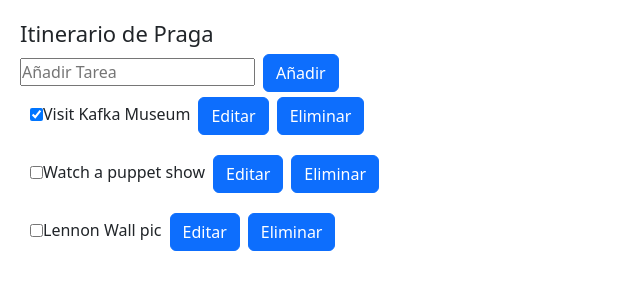
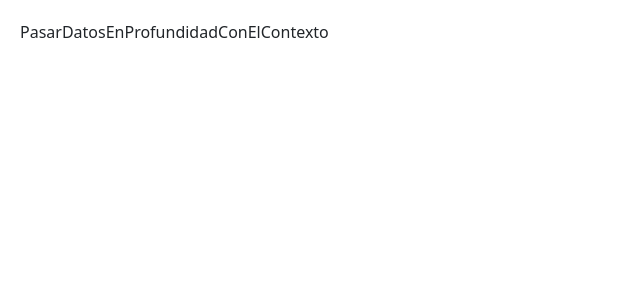
Before and after one commit to dgutierrez21/Learning-ReactJS--React-Docs, a React (Vite) app in the folder 01-learn/: page / in a window 1280 px wide. Shown: the top 300 px of the page, without its empty margins (0-640 px from the left). Built offline with nearby package versions, Linux system fonts and the light colour scheme.

Commit message:
Pasar datos profundamente con contexto

```diff
--- a/01-learn/src/04-manejo-de-estado/06-Pasar-datos-en-profundidad-con-el-contexto/PasarDatosEnProfundidadConElContexto.jsx
+++ b/01-learn/src/04-manejo-de-estado/06-Pasar-datos-en-profundidad-con-el-contexto/PasarDatosEnProfundidadConElContexto.jsx
@@ -0,0 +1,5 @@
+const PasarDatosEnProfundidadConElContexto = () => {
+  return <div>PasarDatosEnProfundidadConElContexto</div>;
+};
+
+export default PasarDatosEnProfundidadConElContexto;
--- a/01-learn/src/04-manejo-de-estado/ManejoDeEstado.jsx
+++ b/01-learn/src/04-manejo-de-estado/ManejoDeEstado.jsx
@@ -2,6 +2,7 @@ import ElegirLaEstructuraDelEstado from "./02-Elegir-la-estructura-del-Estado/El
 import CompartirEstadosEntreComponentes from "./03-Compartir-estados-entre-componentes/CompartirEstadosEntreComponentes";
 import { ConservarYReiniciarElEstado } from "./04-Conservar-y-reiniciar-el-estado/ConservarYReiniciarElEstado";
 import { ExtraccionDeLaLogicaDeEstadosEnUnReductor } from "./05-Extracción-de-la-lógica-de-estados-en-un-reductor/ExtraccionDeLaLogicaDeEstadosEnUnReductor";
+import PasarDatosEnProfundidadConElContexto from "./06-Pasar-datos-en-profundidad-con-el-contexto/PasarDatosEnProfundidadConElContexto";
 import ReaccionarALasEntradasConElEstado from "./07-Ampliación-con-Reducer-y-Context/ReaccionarALasEntradasConElEstado";
 
 const ManejoDeEstado = () => {
@@ -11,7 +12,8 @@ const ManejoDeEstado = () => {
       {/* <ElegirLaEstructuraDelEstado/> */}
       {/* <CompartirEstadosEntreComponentes /> */}
       {/* <ConservarYReiniciarElEstado /> */}
-      <ExtraccionDeLaLogicaDeEstadosEnUnReductor />
+      {/* <ExtraccionDeLaLogicaDeEstadosEnUnReductor /> */}
+      <PasarDatosEnProfundidadConElContexto/>
     </>
   );
 };
```
Also changed, not shown: 01-learn/src/04-manejo-de-estado/06-Pasar-datos-en-profundidad-con-el-contexto/PasarDatosEnProfundidadConElContexto.txt.
